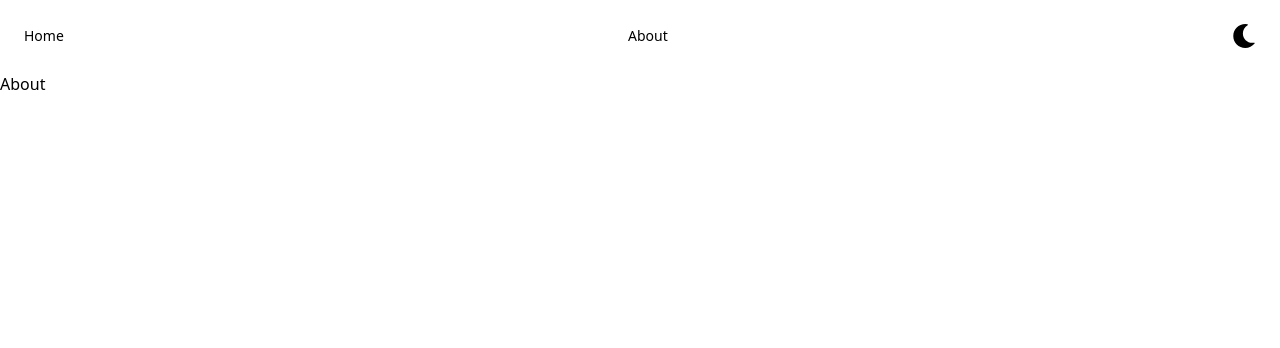
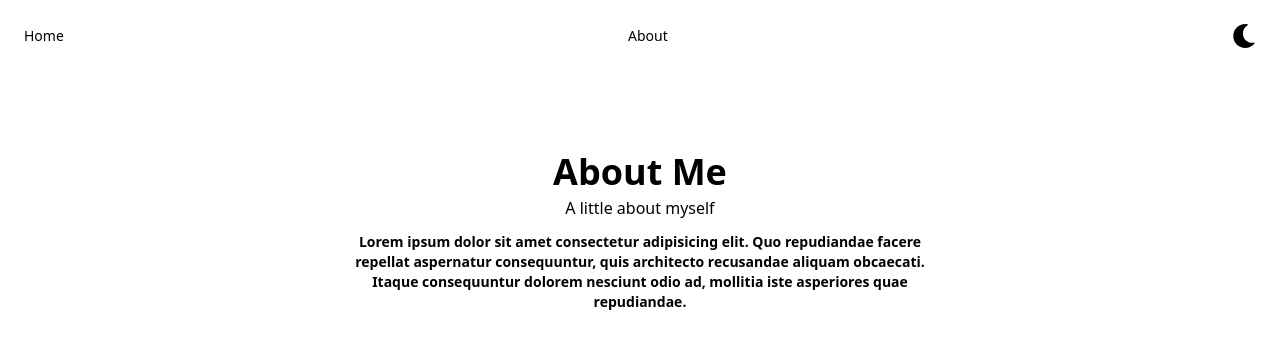
Before and after one commit to brian926/ReactMinPortfolio, a React (Vite) app: page /about in a window 1280 px wide. Shown: the top 348 px of the page. Built offline with nearby package versions, Linux system fonts and the light colour scheme.

Commit message:
Lazy import navbar components

```diff
--- /dev/null
+++ b/src/components/about/about.jsx
@@ -0,0 +1,15 @@
+import React from "react";
+
+function About() {
+    return (
+        <div className="flex items-center justify-center flex-col text-center pt-20 pb-6">
+            <h2 className="text-4xl md:text-7x1 dark:text-white mb-1 mb:mb-3 font-bold">About Me</h2>
+            <p className="text-base md:text-x1 mb-3 font-medium">A little about myself</p>
+            <p className="text-sm max-w-xl mb-6 font-bold">Lorem ipsum dolor sit amet consectetur adipisicing elit.
+            Quo repudiandae facere repellat aspernatur consequuntur, quis architecto recusandae aliquam obcaecati.
+            Itaque consequuntur dolorem nesciunt odio ad, mollitia iste asperiores quae repudiandae.</p>
+        </div>
+    )
+}
+
+export default About
--- a/src/components/navbar/navbar.jsx
+++ b/src/components/navbar/navbar.jsx
@@ -1,7 +1,10 @@
 import { FaSun,FaMoon } from 'react-icons/fa'
 import useDarkMode from '../../hooks/useDarkMode'
+import React, { Suspense } from 'react'
 import { BrowserRouter as Router, Routes, Route, Link } from "react-router-dom"
-import Home from '../home/home'
+
+const Home = React.lazy(() => import('../home/home'))
+const About = React.lazy(() => import('../about/about'))
 
 function NavBar() {
     return (
@@ -20,8 +23,8 @@ function NavBar() {
                 </div>
             </nav>
         <Routes>
-            <Route path="/" element={<Home />} />
-            <Route path="/about" element={<About />} />
+            <Route path="/" element={<Suspense fallback={<div>Loading...</div>}><Home /></Suspense>} />
+            <Route path="/about" element={<Suspense fallback={<div>Loading...</div>}><About /></Suspense>} />
         </Routes>
       </Router>
 )}
@@ -35,7 +38,5 @@ const ThemeIcon = () => {
     </span>
   )
 }
-function About() {
-  return <h2>About</h2>
-}
+
 export default NavBar
```
